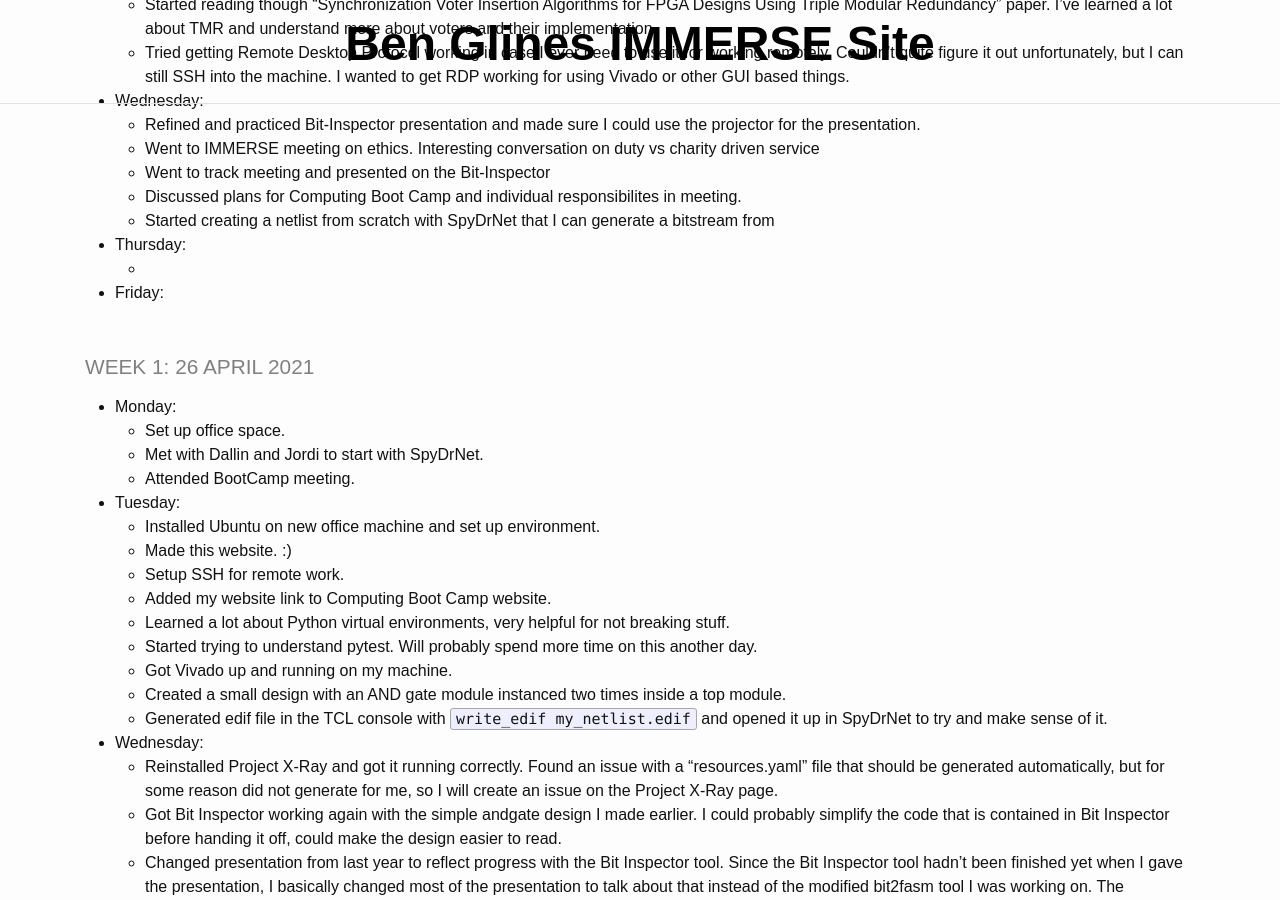
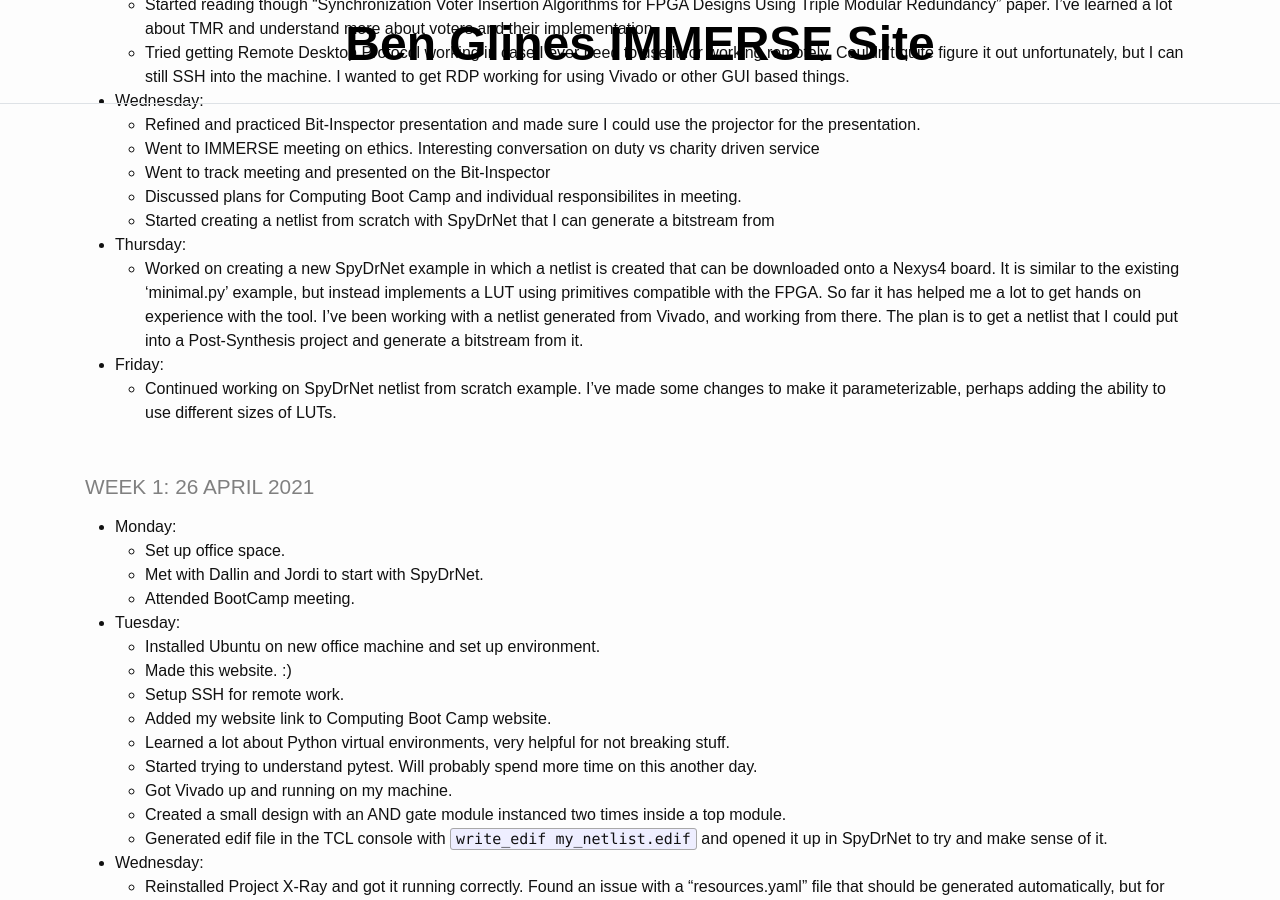
Before and after one commit to benglines/immerse, a Jekyll site: the page built from _pages/log.md, in a window 1280 px wide and 900 px high, scrolled down 823 px. Built offline with Jekyll 4.4.1, drawn with Linux system fonts in a browser that asks for light colours.

Commit message:
Daily Update

```diff
--- a/_pages/log.md
+++ b/_pages/log.md
@@ -33,8 +33,9 @@ title: IMMERSE Log
   * Discussed plans for Computing Boot Camp and individual responsibilites in meeting.
   * Started creating a netlist from scratch with SpyDrNet that I can generate a bitstream from
 * **Thursday**:
-  *
+  * Worked on creating a new SpyDrNet example in which a netlist is created that can be downloaded onto a Nexys4 board. It is similar to the existing 'minimal.py' example, but instead implements a LUT using primitives compatible with the FPGA. So far it has helped me a lot to get hands on experience with the tool. I've been working with a netlist generated from Vivado, and working from there. The plan is to get a netlist that I could put into a Post-Synthesis project and generate a bitstream from it.
 * **Friday**:
+  * Continued working on SpyDrNet netlist from scratch example. I've made some changes to make it parameterizable, perhaps adding the ability to use different sizes of LUTs.
 
 ### Week 1: 26 APRIL 2021
 
```
Also changed, not shown: _pages/todo.md (+2 -0 lines).
